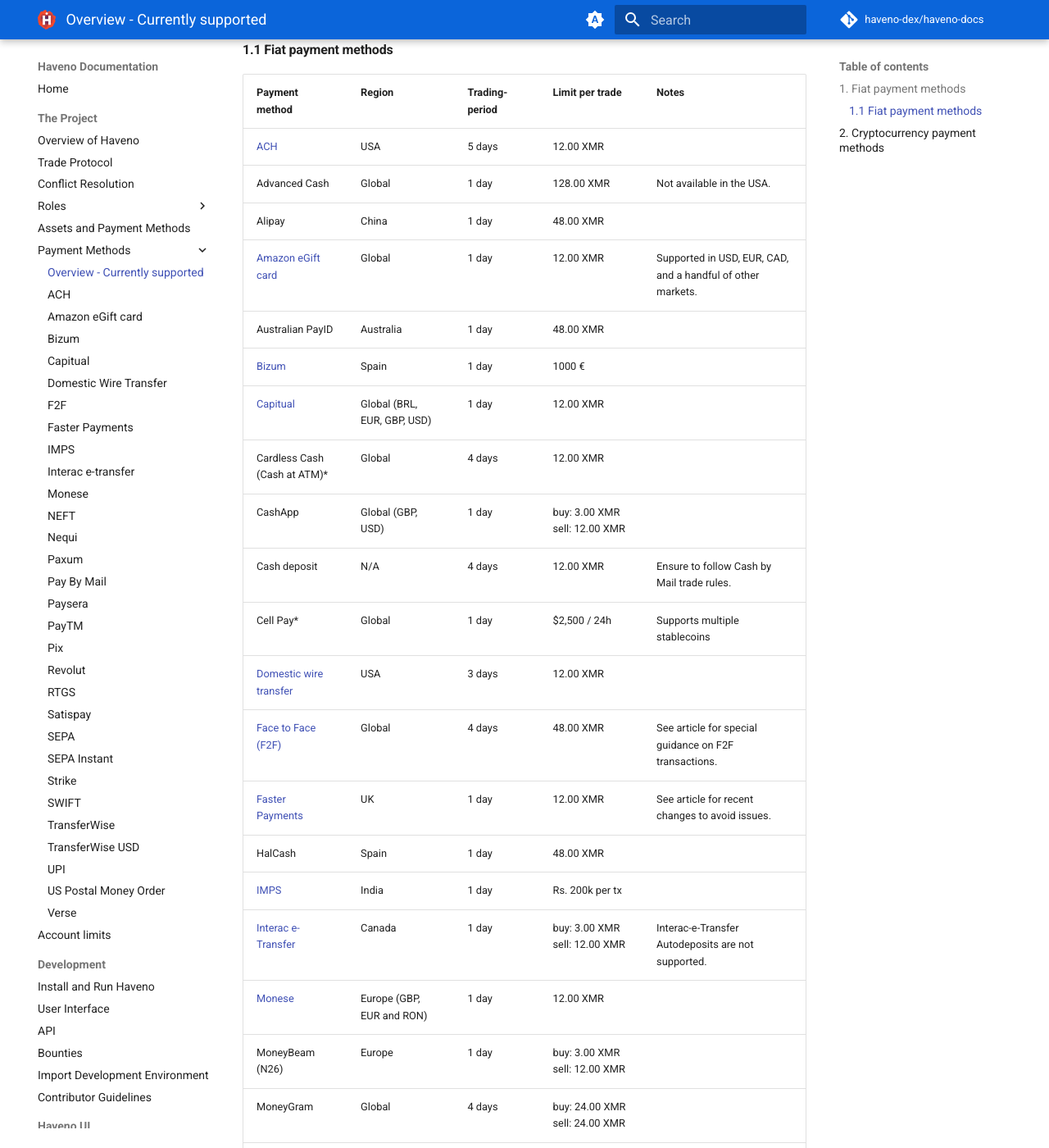
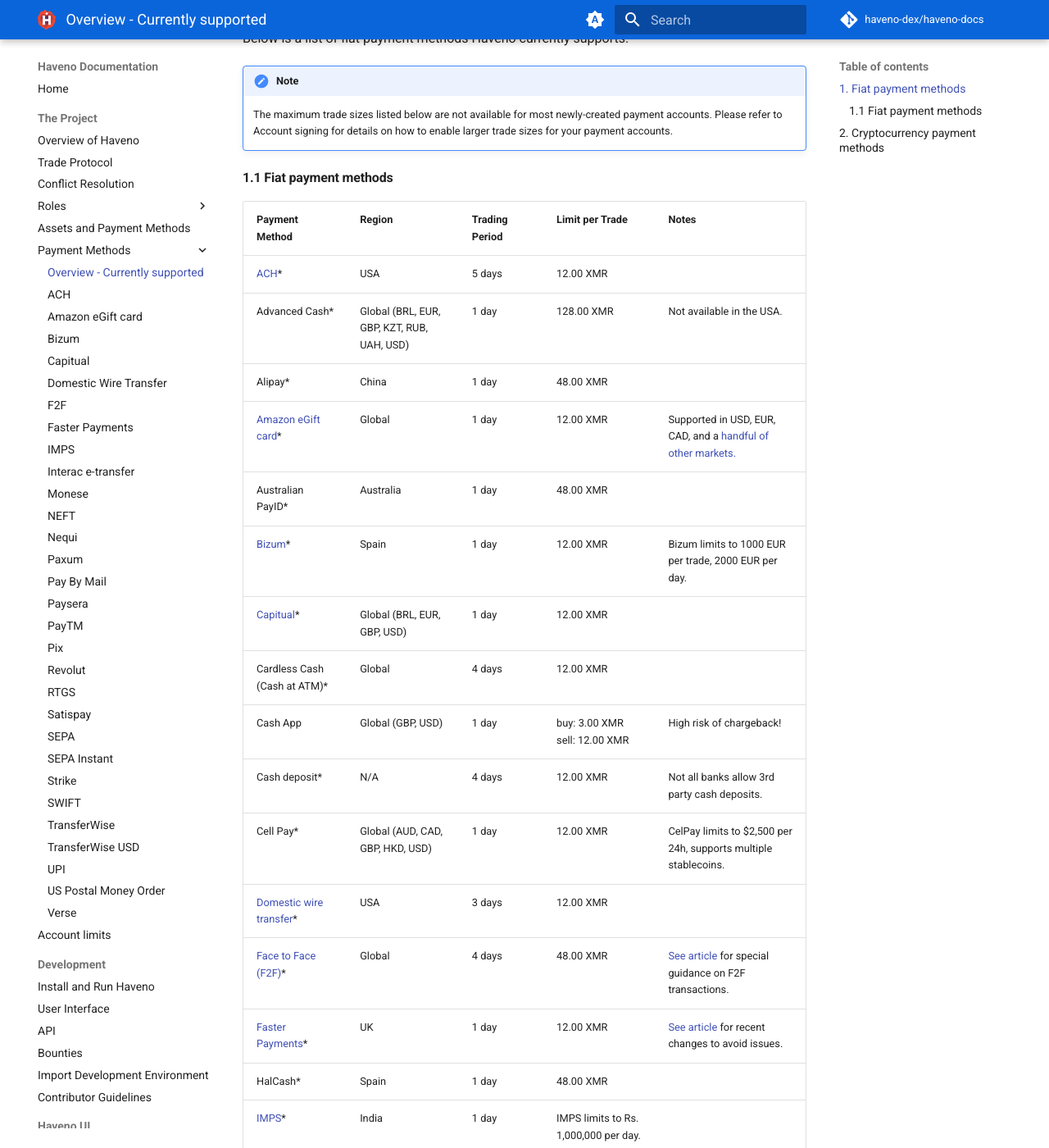
Before and after one commit to haveno-dex/haveno-docs, an MkDocs documentation site: the page built from docs/the-project/payment_methods/0-all-methods.md, in a window 1280 px wide and 1400 px high, scrolled down 891 px. Shown: the whole window at 82% size. Built offline with MkDocs 1.6.1 and Material for MkDocs 9.7.7, drawn with Linux system fonts in a browser that asks for light colours; plug-ins that fetch from the network failed and are left out; comment, search, counter and statistics services are not loaded; the version menu is left out; some of the changed text lies outside the part shown.

Commit message:
Add notes and links to payments

```diff
--- a/docs/the-project/payment_methods/0-all-methods.md
+++ b/docs/the-project/payment_methods/0-all-methods.md
@@ -10,6 +10,9 @@
 
 The payment methods vary in chargeback risk, regional availability, transaction size, fees, privacy, verifiability, and other characteristics. The top consideration for maintaining payment methods is chargeback risk.
 
+!!! warning
+   Chargebacks for payments made with PayPal, Venmo, and Cash App are relatively easy. These payment methods were introduced solely due to user demand. Using these payment methods is **not** recommended.
+
 We welcome suggestions for new payment methods on Haveno, especially for those that enable new markets. Documentation on the criteria and process for adding new payment methods is found [here](https://github.com/haveno-dex/listing). Please also feel free to make suggestions by reaching out on Matrix room **Haveno Development** [#haveno-development:monero.social](https://matrix.to/#/#haveno-development:monero.social) relayed on IRC/Libera (`#haveno-development`)
 
 Below is a list of fiat payment methods Haveno currently supports.
@@ -19,65 +22,66 @@
 
 #### 1.1 Fiat payment methods
 
-|      Payment method       |             Region               | Trading-period |       Limit per trade        |                                     Notes                                       |
+|      Payment Method       |             Region               | Trading Period |       Limit per Trade        |                                     Notes                                       |
 | ------------------------- | -------------------------------- | -------------- | ---------------------------- | ------------------------------------------------------------------------------- |
-| [ACH](ACH.md) | USA | 5 days | 12.00  XMR |
-| Advanced Cash | Global | 1 day | 128.00 XMR | Not available in the USA. |
-| Alipay | China | 1 day | 48.00 XMR |
-| [Amazon eGift card](Amazon_eGift_card.md) | Global | 1 day | 12.00 XMR | Supported in USD, EUR, CAD, and a handful of other markets. |
-| Australian PayID | Australia | 1 day | 48.00 XMR |
-| [Bizum](Bizum.md) | Spain | 1 day | 1000 € |
-| [Capitual](Capitual.md) | Global (BRL, EUR, GBP, USD) | 1 day | 12.00 XMR |
+| [ACH](ACH.md)* | USA | 5 days | 12.00 XMR |
+| Advanced Cash* | Global (BRL, EUR, GBP, KZT, RUB, UAH, USD) | 1 day | 128.00 XMR | Not available in the USA. |
+| Alipay* | China | 1 day | 48.00 XMR |
+| [Amazon eGift card](Amazon_eGift_card.md)* | Global | 1 day | 12.00 XMR | Supported in USD, EUR, CAD, and a [handful of other markets.](Amazon_eGift_card.md/#2-regional-availability) |
+| Australian PayID* | Australia | 1 day | 48.00 XMR |
+| [Bizum](Bizum.md)* | Spain | 1 day | 12.00 XMR | Bizum limits to 1000 EUR per trade, 2000 EUR per day. |
+| [Capitual](Capitual.md)* | Global (BRL, EUR, GBP, USD) | 1 day | 12.00 XMR |
 | Cardless Cash (Cash at ATM)* | Global | 4 days | 12.00 XMR |
-| CashApp | Global (GBP, USD) | 1 day | buy: 3.00 XMR  sell: 12.00 XMR |
-| Cash deposit | N/A | 4 days | 12.00 XMR | Ensure to follow Cash by Mail trade rules. |
-| Cell Pay* | Global | 1 day | $2,500 / 24h | Supports multiple stablecoins |
-| [Domestic wire transfer](Domestic_Wire_Transfer.md) | USA | 3 days | 12.00 XMR |
-| [Face to Face (F2F)](F2F.md) | Global | 4 days | 48.00 XMR | See article for special guidance on F2F transactions. |
-| [Faster Payments](Faster_Payments.md) | UK | 1 day | 12.00 XMR | See article for recent changes to avoid issues. |
-| HalCash | Spain | 1 day | 48.00 XMR |
-| [IMPS](IMPS.md) | India | 1 day | Rs. 200k per tx |
+| Cash App | Global (GBP, USD) | 1 day | buy: 3.00 XMR  sell: 12.00 XMR | High risk of chargeback! |
+| Cash deposit* | N/A | 4 days | 12.00 XMR | Not all banks allow 3rd party cash deposits. |
+| Cell Pay* | Global (AUD, CAD, GBP, HKD, USD) | 1 day | 12.00 XMR | CelPay limits to $2,500 per 24h, supports multiple stablecoins. |
+| [Domestic wire transfer](Domestic_Wire_Transfer.md)* | USA | 3 days | 12.00 XMR |
+| [Face to Face (F2F)](F2F.md)* | Global | 4 days | 48.00 XMR | [See article](F2F.md) for special guidance on F2F transactions. |
+| [Faster Payments](Faster_Payments.md)* | UK | 1 day | 12.00 XMR | [See article](Faster_Payments.md) for recent changes to avoid issues. |
+| HalCash* | Spain | 1 day | 48.00 XMR |
+| [IMPS](IMPS.md)* | India | 1 day | IMPS limits to Rs. 1,000,000 per day. |
 | [Interac e-Transfer](interac_e-transfer.md) | Canada | 1 day | buy: 3.00 XMR  sell: 12.00 XMR | Interac-e-Transfer Autodeposits are not supported. |
-| [Monese](Monese.md) | Europe (GBP, EUR and RON) | 1 day | 12.00 XMR |
+| Japan Zengin Furikomi* | Japan | 1 day | 12.00 XMR |
+| [Monese](Monese.md)* | Europe (GBP, EUR and RON) | 1 day | 12.00 XMR |
 | MoneyBeam (N26) | Europe | 1 day | buy: 3.00 XMR  sell: 12.00 XMR |
-| MoneyGram | Global | 4 days | buy: 24.00 XMR  sell: 24.00 XMR |
+| MoneyGram* | Global | 4 days | 24.00 XMR |
 | National Bank Transfer | N/A | 4 days | buy: 3.00 XMR  sell: 12.00 XMR |
-| [Nequi](Nequi.md)* | Colombia | 1 day | 7,000,000 COP |
-| [NEFT](NEFT.md)* | India | 1 day | 12.00 XMR |
+| [Nequi](Nequi.md)* | Colombia | 1 day | Nequi limits to COP 7,000,000 per month. |
+| [NEFT](NEFT.md)* | India | 1 day | 12.00 XMR | NEFT limits to Rs. 50,000 per transaction. |
 | [Paxum](Paxum.md)* | Global | 1 day | 12.00 XMR |
-| [Pay by Mail](Pay_By_Mail.md) (Cash by mail) | Global | 8 days | 48.00 XMR | Please check the article and follow the instructions to avoid disputes. |
-| PayPal | Global | 1 day | buy: 3.00 XMR  sell: 12.00 XMR |
+| [Pay by Mail](Pay_By_Mail.md) (Cash by Mail) | Global | 8 days | 48.00 XMR | Please check [the article](Pay_By_Mail.md) and follow the instructions to avoid disputes. |
+| PayPal | Global | 1 day | buy: 3.00 XMR  sell: 12.00 XMR | High risk of chargeback! |
 | [Paysera](Paysera.md)* | Global | 1 day | 12.00 XMR |
-| [PayTM](PayTM.md)* | India | 1 day | Rs. 5,000 |
-| Perfect Money* | Global | 1 day | 48.00 XMR |
+| [PayTM](PayTM.md)* | India | 1 day | PayTM limits to Rs. 100,000 per transaction. |
+| Perfect Money* | Europe and USA | 1 day | 48.00 XMR |
 | [Pix](Pix.md)* | Brazil | 1 day | 12.00 XMR |
 | Popmoney | USA | 1 day | buy: 3.00 XMR  sell: 12.00 XMR |
 | PromptPay* | Thailand | 1 day | 48.00 XMR |
-| [Revolut](Revolut.md) | Global | 1 day | buy: 3.00 XMR  sell: 12.00 XMR | See article for recent changes to avoid issues. |
-| [RTGS](RTGS.md)* | India | 1 day | 12.00 XMR |
+| [Revolut](Revolut.md) | Global | 1 day | buy: 3.00 XMR  sell: 12.00 XMR | [See article](Revolut.md) for recent changes to avoid issues. |
+| [RTGS](RTGS.md)* | India | 1 day | 12.00 XMR | RTGS Minimum of Rs.200,000, Maximum of Rs.1,000,000 per transaction. |
 | [Satispay](Satispay.md)* | Italy | 1 day | 12.00 XMR |
 | [SEPA](SEPA.md) | Europe | 6 days | buy: 3.00 XMR  sell: 12.00 XMR |
 | [SEPA Instant](SEPA_Instant.md) | Europe | 1 day | buy: 3.00 XMR  sell: 12.00 XMR |
 | Skrill* | Global | Varies | 12.00 XMR |
-| [Strike](Strike.md)* | USA | 1 day | 12.00 XMR |
+| [Strike](Strike.md)* | USA | 1 day | 12.00 XMR | Non-KYC strike users have lower limits. |
 | [SWIFT](SWIFT.md)* | Global | 7 days | 24.00 XMR |
 | Swish* | Sweden | 1 day | 48.00 XMR |
-| Tikkie* | Netherlands | 1 day | 750 € |
+| Tikkie* | Netherlands | 1 day | 12.00 XMR | Tikkie limits to 2500 EUR per 24h (€750/Tx) |
 | Transfer with Same Bank | N/A | 2 days | buy: 3.00 XMR  sell: 12.00 XMR |
 | Transfer from Specific Banks | N/A | 4 days | buy: 3.00 XMR  sell: 12.00 XMR |
-| [US Postal Money Order](US_Postal_Money_Order.md)* | USA | 8 days | 12.00 XMR | Within USA, $1000 limit per transaction, up to $3000 per day without ID. |
+| [US Postal Money Order](US_Postal_Money_Order.md)* | USA | 8 days | 12.00 XMR | Within USA - Max $1000 per money order, up to $3000 per day without ID. |
 | Uphold | Global | 1 day | buy: 3.00 XMR  sell: 12.00 XMR |
-| [UPI](UPI.md)* | India | 1 day | Rs. 100,000 |
-| Venmo | USA | 1 day | buy: 3.00 XMR  sell: 12.00 XMR |
-| [Verse](Verse.md)* | Europe (EUR, SEK, HUF, DKK, PLN) | 1 day | 12.00 XMR |
+| [UPI](UPI.md)* | India | 1 day | UPI limits Rs. 100,000 per transaction. |
+| Venmo | USA | 1 day | buy: 3.00 XMR  sell: 12.00 XMR | High risk of chargeback! |
+| [Verse](Verse.md)* | Europe (EUR, SEK, HUF, DKK, PLN) | 1 day | 12.00 XMR | Verse limits €10,000 per year. |
 | WeChat Pay* | China | 1 day | 48.00 XMR |
 | Western Union | Global | 4 days | 24.00 XMR |
 | [Wise](TransferWise.md)* | Global except USD trades | 4 days | 12.00 XMR | formally TransferWise |
 | [Wise-USD](TransferWise-USD.md)* | Global for USD trades | 4 days | 12.00 XMR | formally TransferWise |
-| Zelle | USA | 4 days | buy: 3.00 XMR  sell: 12.00 XMR | See this page to see if/how your bank works with Zelle (including sending limits). |
+| Zelle | USA | 4 days | buy: 3.00 XMR  sell: 12.00 XMR | See [this page](https://www.zellepay.com/get-started) to see if/how your bank works with Zelle (including sending limits). |
 
 !!! note
-    * These payment methods do not need to be signed to attain buying limits higher than 3 XMR.
+    * These payment methods **do not** need to be signed to lift the 3 XMR buying limit. (See [account signing](../account_limits.md/#account-signing) for more details).
 
 ## 2. Cryptocurrency payment methods
 
```
